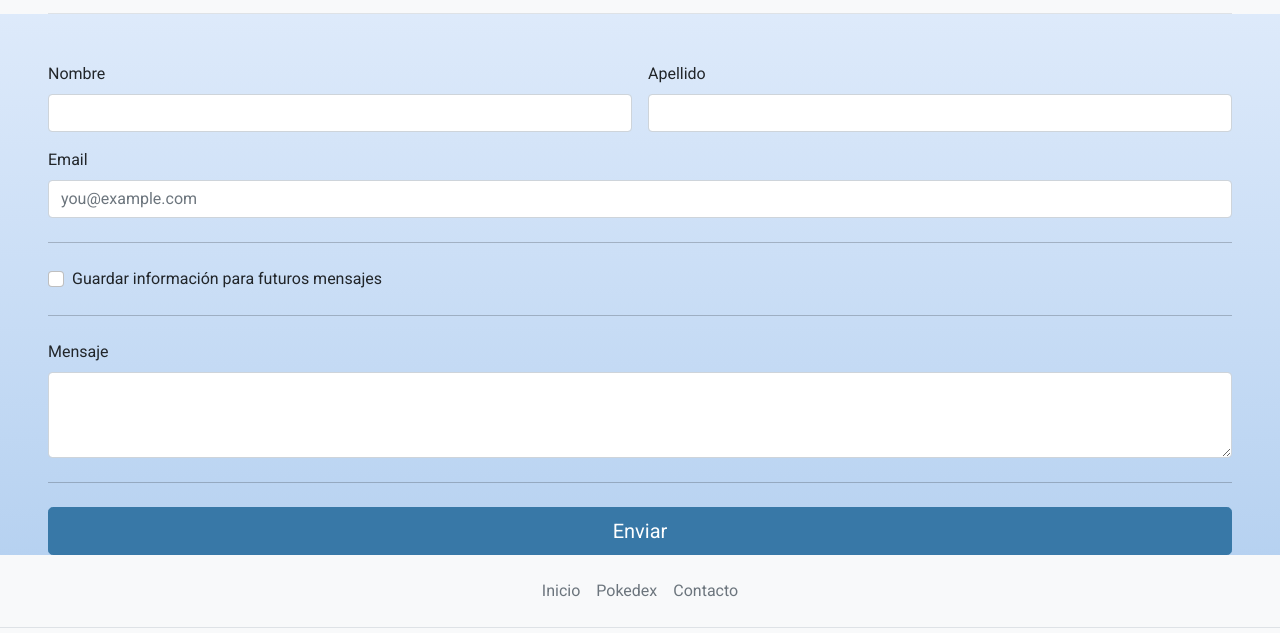
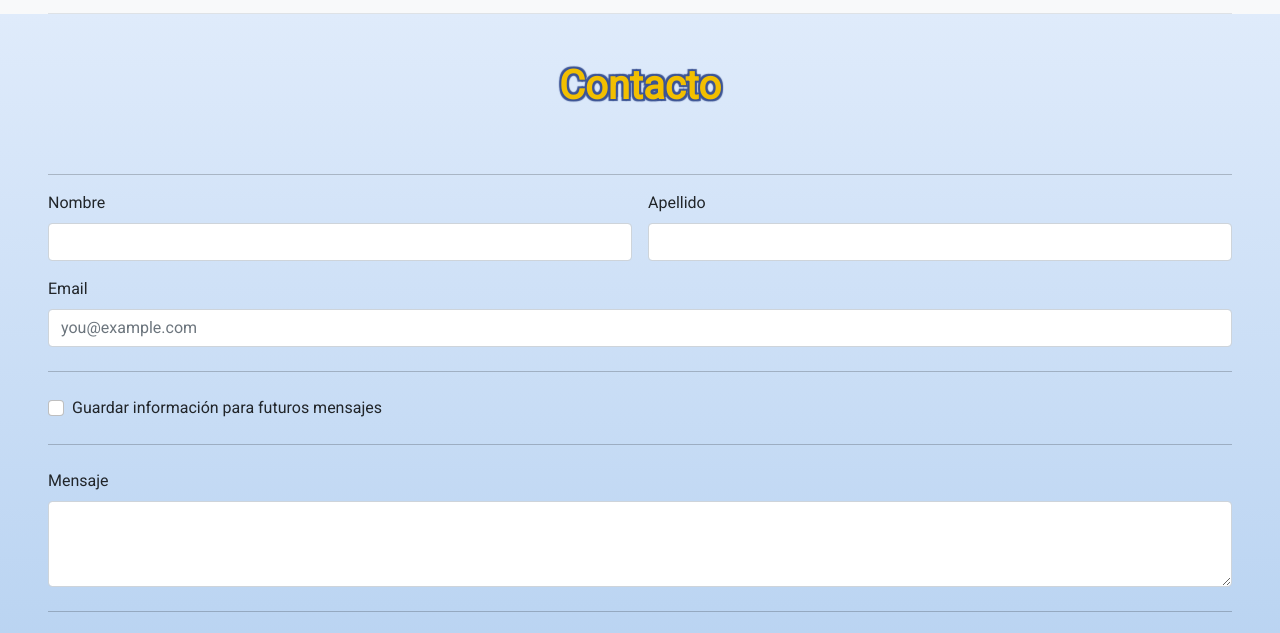
Before and after one commit to IvanMCorrea/CoderCorrea, a plain HTML site: page contacto.html in a window 1280 px wide. Shown: the part 119-752 px from the top of the page. Drawn offline with Linux system fonts and the light colour scheme.

Commit message:
Agrego paddings y título al html contacto

```diff
--- a/contacto.html
+++ b/contacto.html
@@ -30,7 +30,9 @@
             </header>
         </div>
         <main class="mt-5  ps-5 pe-5">
-            <form class="needs-validation" novalidate="">
+            <h1 class="center AmarilloPokemon border-blue bold pb-5">Contacto</h1>
+            <hr class="my-3">
+            <form class="needs-validation pb-5" novalidate="">
                 <div class="row g-3">
                     <div class="col-sm-6">
                         <label for="firstName" class="form-label">Nombre</label>
```
